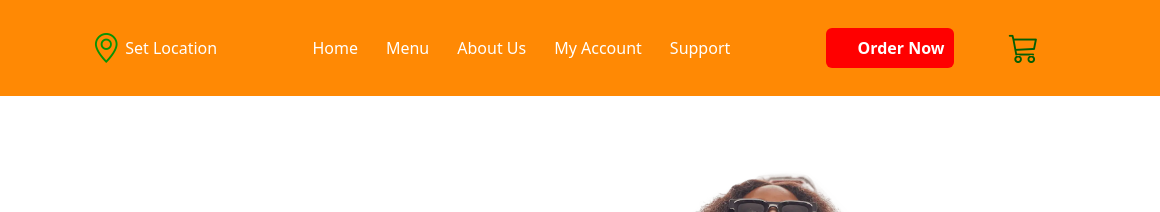
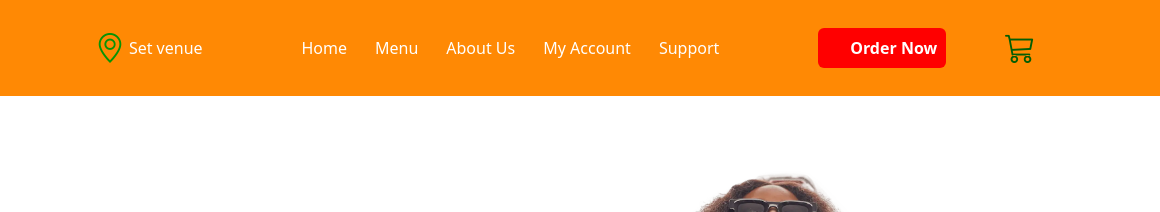
Before and after one commit to ABIKE-001/Crunchies, a website: page Index2.html in a window 1280 px wide. Shown: the top 212 px of the page, 120-1280 px from the left. Drawn offline with nearby package versions, Linux system fonts and the light colour scheme.

Commit message:
new change

```diff
--- a/Index2.html
+++ b/Index2.html
@@ -15,7 +15,7 @@
 
         <div class="flex gap-1 justify-center items-center">
             <i class="bi bi-geo-alt text-[#069306] text-3xl"></i>
-            <p>Set Location</p>
+            <p>Set venue</p>
         </div>
 
         <nav class="lg:flex gap-7 hidden ">
```
